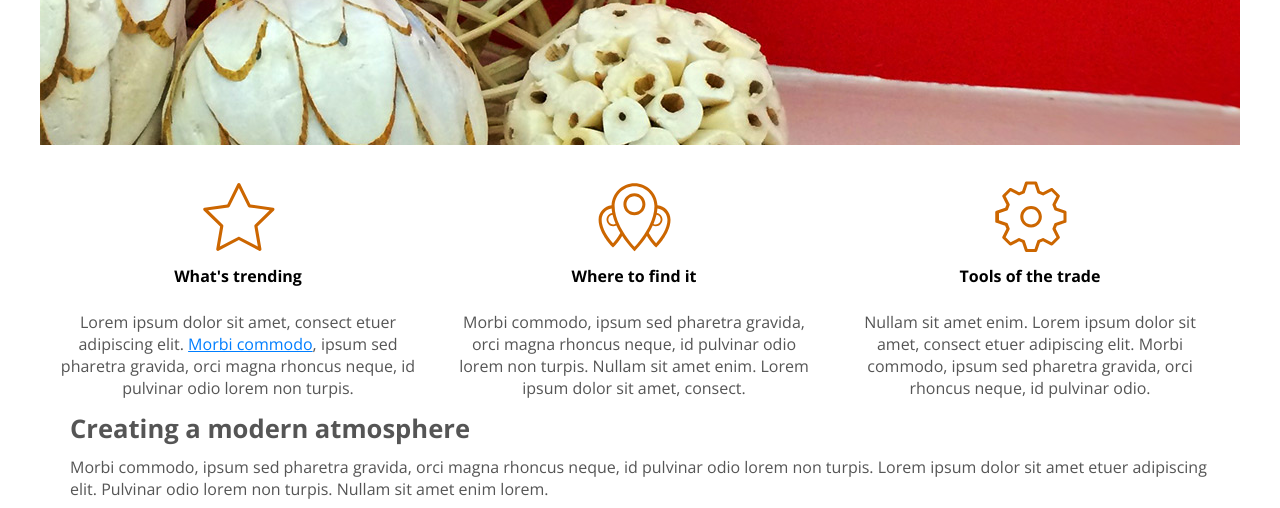
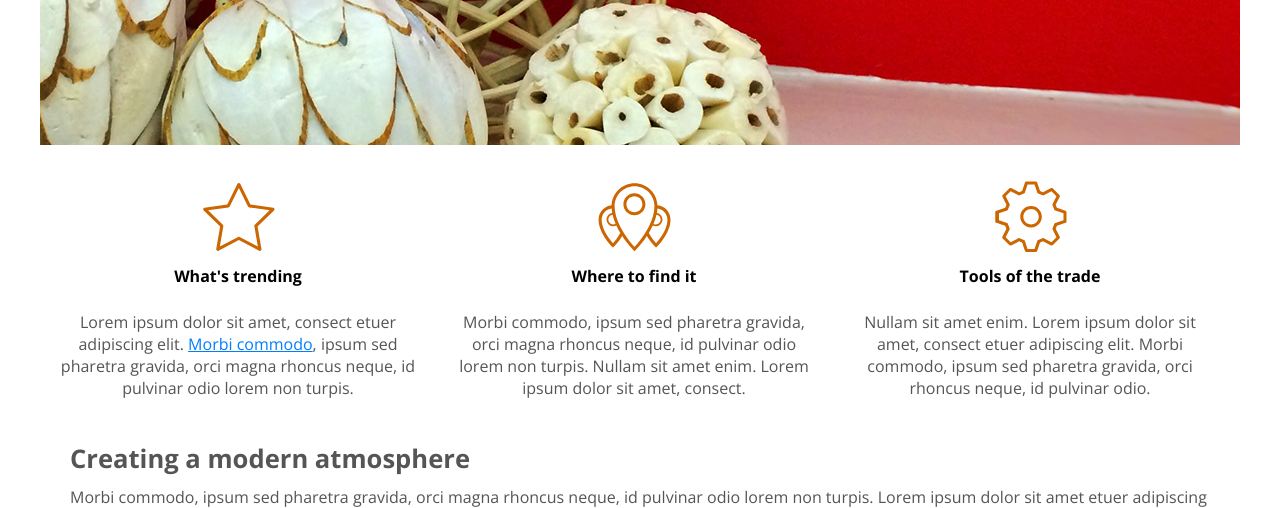
Before and after one commit to nguyenqphan/ResponsiveWebsite, a plain HTML site: page Index.html in a window 1280 px wide. Shown: the part 285-793 px from the top of the page. Drawn offline with nearby package versions, Linux system fonts and the light colour scheme.

Commit message:
Clear floats with pseudo-elements

```diff
--- a/css/screen.css
+++ b/css/screen.css
@@ -48,6 +48,7 @@ header div.hero h1{line-height: 1em; margin: 0 0 30px 0; color: #fff}
 /* Section - All*/
 
 section{ padding: 0 30px}
+section::after{content: ""; display: block; clear: both;}
 
 section.main{ margin-top: 20px; margin-bottom: 30px; padding: 0;}
 section.main aside{width: 33%; float: left; text-align: center;}
```
